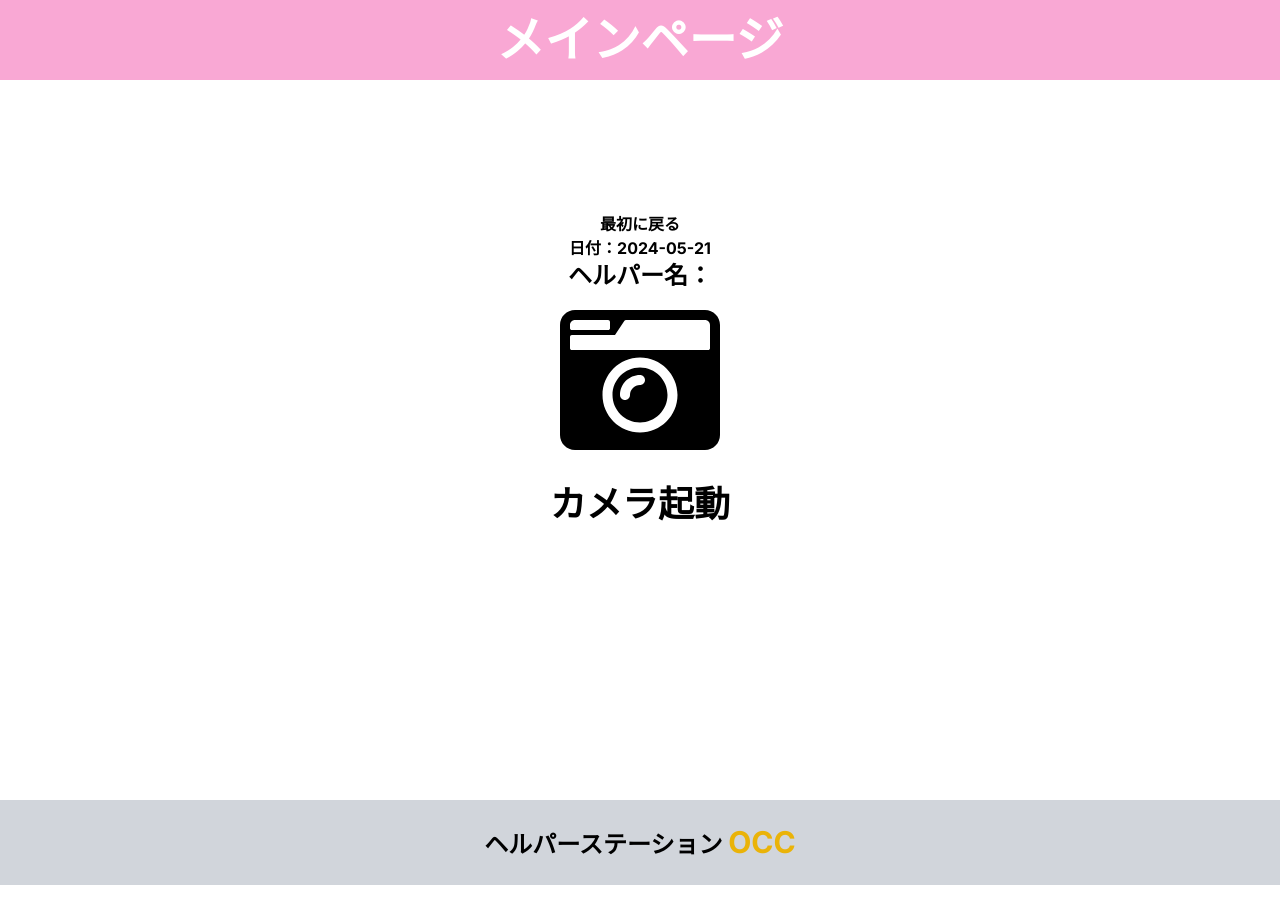
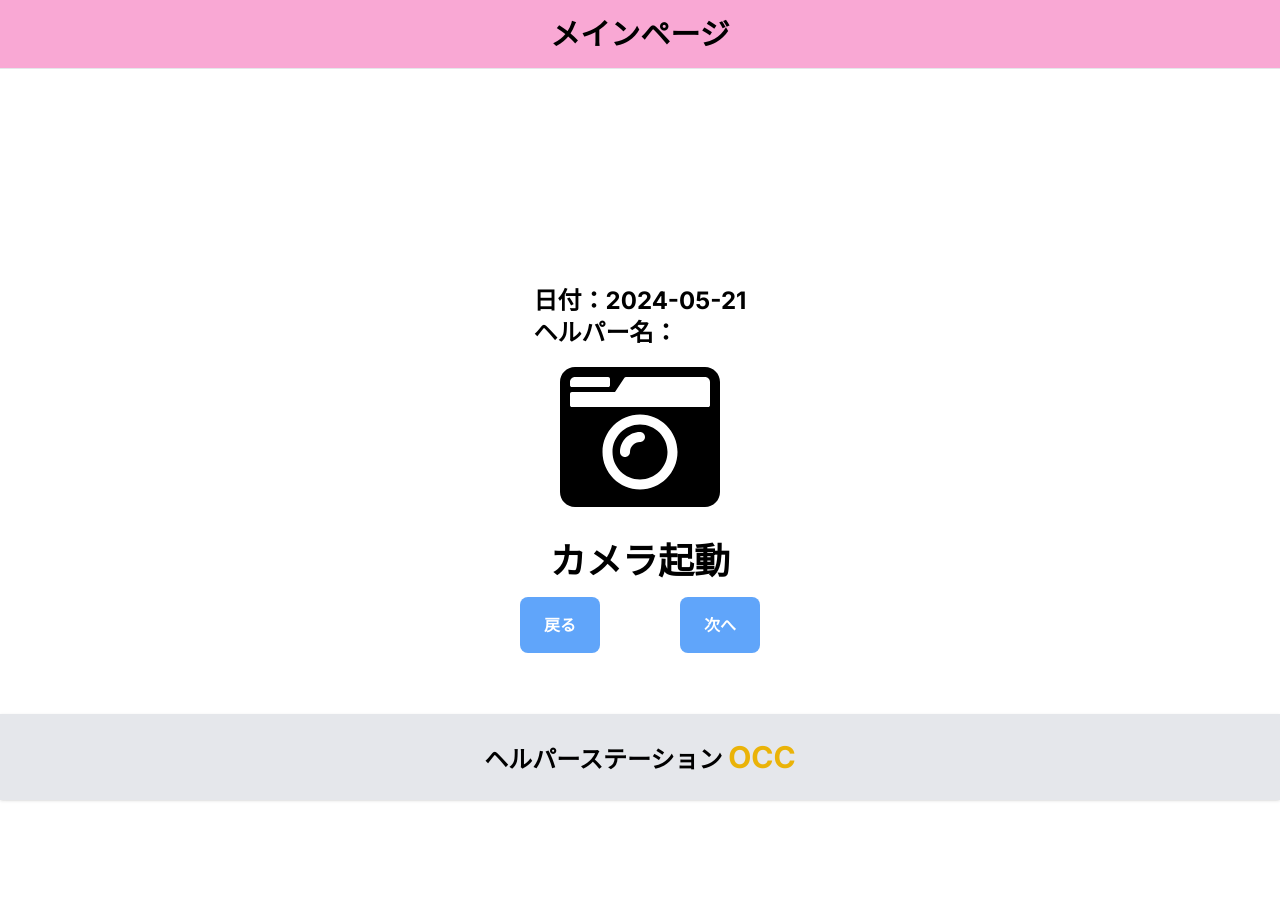
Before and after one commit to RyuaUehara/NewQRcode, a Next.js app: page /qr in a window 1280 px wide. Shown: the top 924 px of the page. Before the commit the page ends 885 px from the top, so only its background shows below. Built offline with nearby package versions, Linux system fonts and the light colour scheme.

Commit message:
css追加

```diff
--- a/src/app/api/inout/route.ts
+++ b/src/app/api/inout/route.ts
@@ -15,7 +15,9 @@ export const POST = async (req: Request, res: NextResponse) => {
 
 export const PUT = async (req: Request, res: NextResponse) => {
   const { staffid, customer } = await req.json();
-  const out_time = new Date();
+  const now = new Date();
+  const jstOffset = 9 * 60 * 60 * 1000; // 9時間をミリ秒に変換
+  const out_time = new Date(now.getTime() + jstOffset);
   const out_visit = await prisma.visit.updateMany({
     data: { out_time },
     where: {
@@ -30,17 +32,10 @@ export const PUT = async (req: Request, res: NextResponse) => {
 export const GET = async (req: Request, res: NextResponse) => {
   const { staffid, customer } = await req.json();
   const today = new Date();
-  const startofDay = new Date(
-    today.getFullYear(),
-    today.getMonth(),
-    today.getDate()
-  );
-  const endofDay = new Date(
-    today.getFullYear(),
-    today.getMonth(),
-    today.getDate() + 1
-  );
-
+  const jstOffset = 9 * 60 * 60 * 1000;
+  const startofDay = new Date(today.getTime() + jstOffset);
+  startofDay.setHours(0, 0, 0, 0);
+  const endofDay = new Date(startofDay.getTime() + 24 * 60 * 60 * 1000);
   const view_visit = await prisma.visit.findMany({
     where: {
       staffid: staffid,
--- a/src/app/page.tsx
+++ b/src/app/page.tsx
@@ -34,14 +34,14 @@ export default function Home() {
   };
 
   return (
-    <div className='w-screen flex flex-col min-h-screen'>
+    <div className='w-screen flex flex-col min-h-screen items-center'>
       {/* Header */}
-      <header className='bg-pink-300 text-white py-4 text-center mb-4'>
-        <h1 className='text-3xl font-bold'>ヘルパー名選択ページ</h1>
+      <header className="bg-pink-300  p-4 sticky w-full z-20 top-0 start-0 border-b border-gray-200 dark:border-gray-600">
+        <h1 className='text-3xl font-bold text-center'>ヘルパー名選択画面</h1>
       </header>
 
       {/* Content */}
-      <div className='flex-grow py-40 px-4 text-center'>
+      <div className='flex-grow py-8 px-4 flex flex-col items-center justify-center'>
         <div className='mb-4'>
           <div className='mb-3'>ヘルパー名を選択↓</div>
           <label className='text-center font-bold text-1xl' htmlFor='staffid'>
@@ -77,8 +77,8 @@ export default function Home() {
       </div>
 
       {/* Footer */}
-      <footer className='bg-gray-300 text-black py-4 text-center mt-auto'>
-        <p className='text-2xl font-bold'>
+      <footer className='sticky bottom-0 left-0 z-20 w-full p-4 bg-gray-300 border-t shadow md:flex md:items-center md:justify-center md:p-6 dark:bg-gray-300 dark:border-gray-600'>
+        <p className='text-2xl font-bold text-center'>
           ヘルパーステーション{" "}
           <span className='text-yellow-500 text-3xl'>OCC</span>
         </p>
--- a/src/app/qr/page.tsx
+++ b/src/app/qr/page.tsx
@@ -64,24 +64,15 @@ const MainPage = () => {
   };
 
   return (
-    <div className='container m-auto'>
-      <div className='flex flex-col h-screen w-full items-center'>
-        <div className='bg-pink-300 text-white py-4 text-center mb-4 w-full items-center'>
-          <div>
-            <h1 className='text-5xl font-bold text-center w-full'>
-              メインページ
-            </h1>
+    <div className='flex flex-col min-h-screen w-full items-center'>
+      <div className='bg-pink-300 sticky p-4 w-full z-20 top-0 start-0 border-b border-gray-200 dark:border-gray-600'>
+        <h1 className='text-3xl font-bold text-center w-full'>メインページ</h1>
       </div>
-        </div>
+
       {state === 0 && (
         <div className='bg-white w-full h-screen flex flex-col justify-center items-center content-center font-bold'>
-            <p>
-              <Link href="/">最初に戻る</Link>
-            </p>
-            <div>
+          <div className='text-black text-2xl'>
             <p>日付：{currentDate}</p>
-            </div>
-            <div className='text-black text-2xl  '>
             <p>ヘルパー名：{staff}</p>
           </div>
 
@@ -97,17 +88,33 @@ const MainPage = () => {
           >
             カメラ起動
           </button>
+
+          <div className=' flex justify-center gap-20 '>
+            {" "}
+            <Link
+              href='/'
+              className='bg-blue-400 text-white font-bold px-6 py-4 rounded-lg hover:bg-blue-800 '
+            >
+              戻る
+            </Link>
+            <button
+              onClick={() => setState(2)}
+              className='bg-blue-400 text-white font-bold px-6 py-4 rounded-lg hover:bg-blue-800 '
+            >
+              次へ
+            </button>
+          </div>
         </div>
       )}
 
-        <div className='mt-36'>
+      <div className='mt-36 overflow-y-auto'>
         {state === 1 && <CamerajsQR2 onQRCodeScanned={handleQRCodeScanned} />}
         {state === 1 && (
           <div className=' flex justify-center gap-20 '>
             {" "}
             <Link
               href='/'
-                className='bg-blue-400 text-white font-bold px-6 py-4 rounded-lg  hover:bg-blue-800 '
+              className='bg-blue-400 text-white font-bold px-6 py-4 rounded-lg hover:bg-blue-800 '
             >
               戻る
             </Link>
@@ -120,18 +127,15 @@ const MainPage = () => {
           </div>
         )}
         {state === 2 && (
-            <div className='flex justify-start mt-0 h-screen'>
+          <div className='flex flex-col justify-between items-center h-screen'>
             <div className='flex flex-col items-center'>
-                <div className='text-black text-2xl  '>
-                  <p>ヘルパー名：{staff}</p>
-                </div>
-
               {/* Display customer name */}
               <div className='mb-6 text-xl'>
+                <p>ヘルパー名：{staff}</p>
                 <p>利用者名：{customer}</p>
               </div>
 
-                <div className='flex flex-col items-center justify-start'>
+              <div className=''>
                 {/* Label for helperID */}
                 <label
                   className='block mb-2 text-sm font-medium text-gray-900 dark:text-black'
@@ -141,24 +145,25 @@ const MainPage = () => {
 
               <div className='flex justify-center mb-8'>
                 {/* Button for entry */}
-                  <button onClick={handlesubmitin} className='focus:outline-none text-white bg-green-700 hover:bg-green-800 focus:ring-4 focus:ring-green-300 font-medium rounded-lg text-sm px-5 py-2.5 me-2 mb-2 dark:bg-green-600 dark:hover:bg-green-700 dark:focus:ring-green-800'>
+
+                <button className='focus:outline-none text-white bg-green-700 hover:bg-green-800 focus:ring-4 focus:ring-green-300 font-medium rounded-lg text-sm px-5 py-2.5 me-2 mb-2 dark:bg-green-600 dark:hover:bg-green-700 dark:focus:ring-green-800'>
                   入出
                 </button>
                 {/* Button for exit */}
-                  <button onClick={handlesubmitout} className='focus:outline-none text-white bg-red-700 hover:bg-red-800 focus:ring-4 focus:ring-red-300 font-medium rounded-lg text-sm px-5 py-2.5 me-2 mb-2 dark:bg-red-600 dark:hover:bg-red-700 dark:focus:ring-red-900'>
+                <button className='focus:outline-none text-white bg-red-700 hover:bg-red-800 focus:ring-4 focus:ring-red-300 font-medium rounded-lg text-sm px-5 py-2.5 me-2 mb-2 dark:bg-red-600 dark:hover:bg-red-700 dark:focus:ring-red-900'>
                   退出
                 </button>
               </div>
 
               <hr />
-
             </div>
           </div>
         )}
       </div>
-      </div>
-      <footer className='bg-gray-300 text-black py-6 text-center     w-full'>
-        <p className='text-2xl font-bold'>
+
+      {/* Footer */}
+      <footer className='sticky bottom-0 left-0 z-20 w-full p-4 bg-gray-200 border-t shadow md:flex md:items-center md:justify-center md:p-6 dark:bg-gray-300 dark:border-gray-600'>
+        <p className='text-2xl font-bold text-center'>
           ヘルパーステーション{" "}
           <span className='text-yellow-500 text-3xl'>OCC</span>
         </p>
```
Lines whose indentation alone changed are shown as unchanged.
